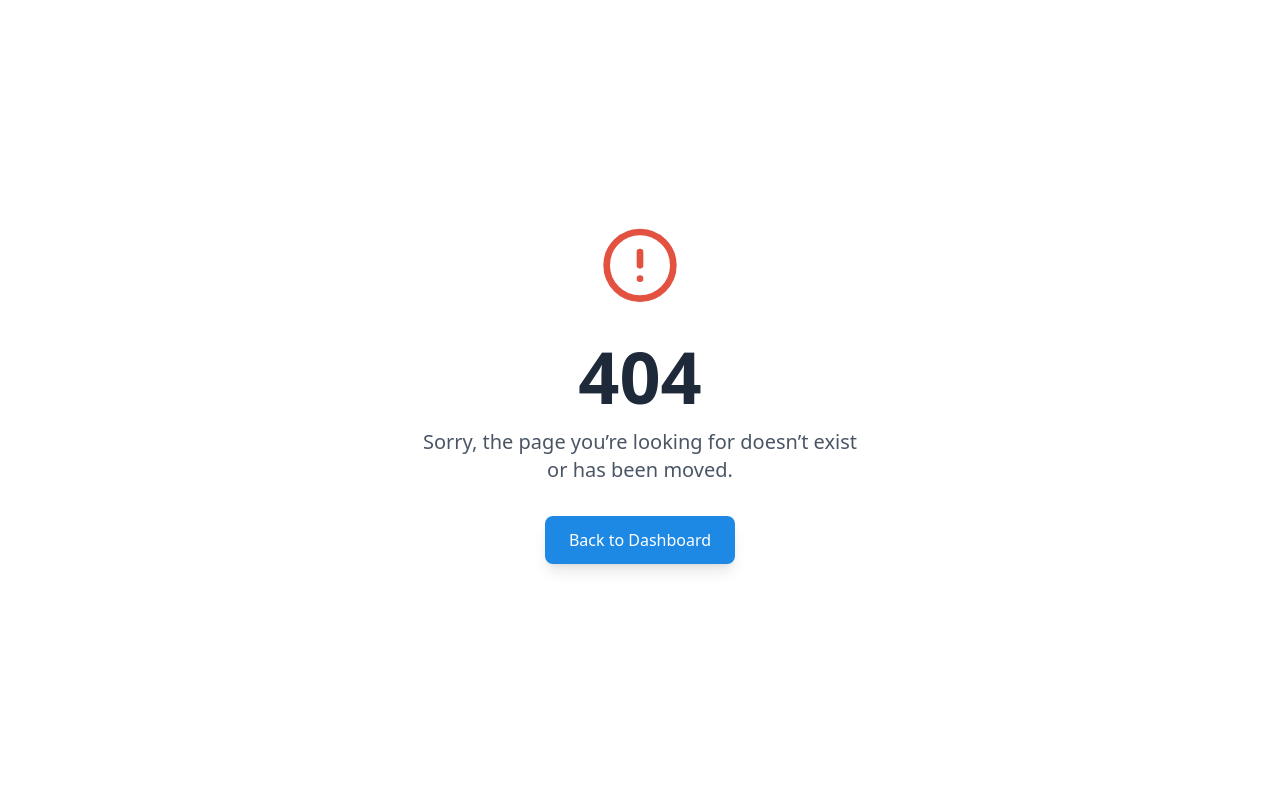
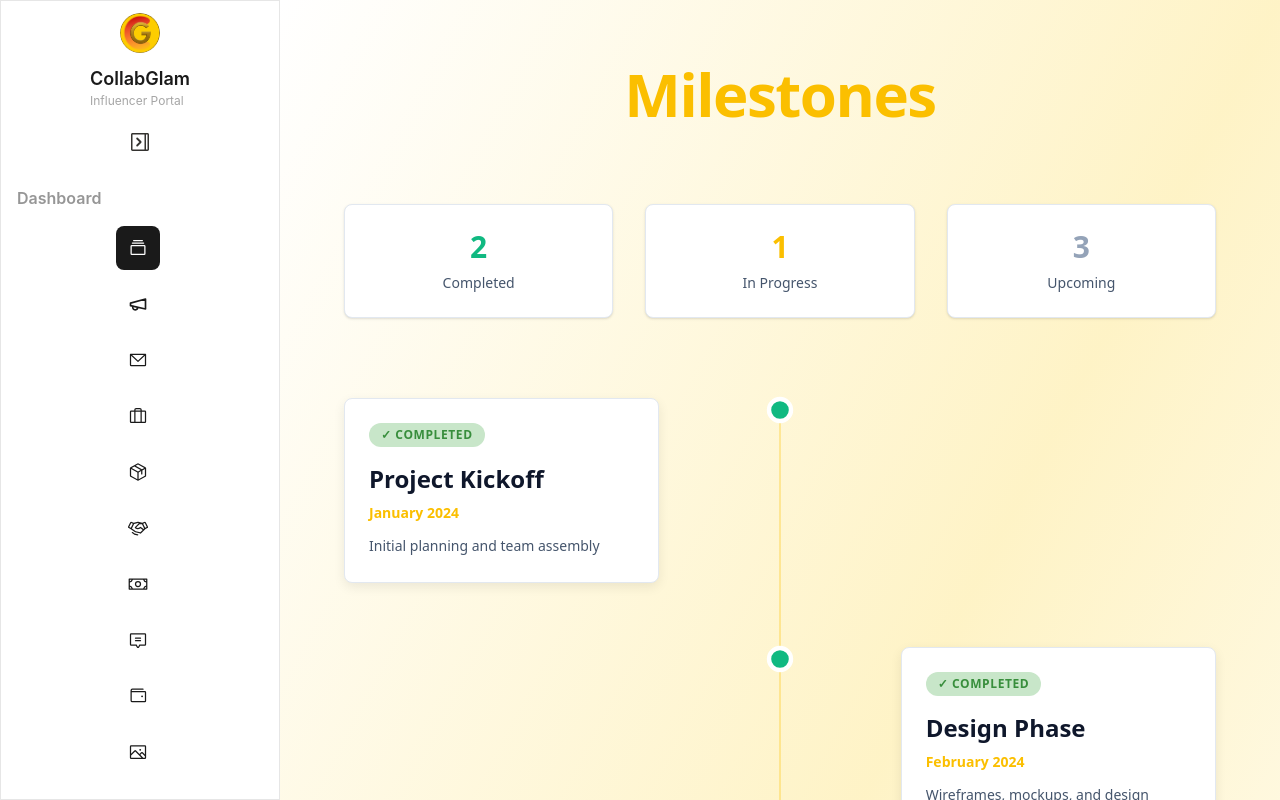
Before and after one commit to Meru-Land-Pvt-Ltd/Collabglam-front-new, a Next.js app: page /influencer/milestones in a window 1280 px wide. Before the commit this address had no page. Built offline with nearby package versions, Linux system fonts and the light colour scheme.

Commit message:
added milestone page

```diff
--- /dev/null
+++ b/src/app/influencer/(protected)/milestones/page.tsx
@@ -0,0 +1,177 @@
+"use client"
+import React, { useState } from 'react';
+import { CheckCircle2 } from 'lucide-react';
+
+export default function MilestoneTimeline() {
+  const [activeIndex, setActiveIndex] = useState(null);
+
+  const milestones = [
+    {
+      title: "Project Kickoff",
+      date: "January 2024",
+      description: "Initial planning and team assembly",
+      status: "completed"
+    },
+    {
+      title: "Design Phase",
+      date: "February 2024",
+      description: "Wireframes, mockups, and design system",
+      status: "completed"
+    },
+    {
+      title: "Development Sprint 1",
+      date: "March 2024",
+      description: "Core infrastructure and backend setup",
+      status: "in-progress"
+    },
+    {
+      title: "Feature Development",
+      date: "April - May 2024",
+      description: "Building key features and integrations",
+      status: "upcoming"
+    },
+    {
+      title: "Testing & QA",
+      date: "June 2024",
+      description: "Comprehensive testing and bug fixes",
+      status: "upcoming"
+    },
+    {
+      title: "Launch",
+      date: "July 2024",
+      description: "Public release and deployment",
+      status: "upcoming"
+    }
+  ];
+
+  return (
+    <div className="min-h-screen bg-gradient-to-br from-white via-amber-100 to-white p-8 md:p-16">
+      {/* Header */}
+      <div className="max-w-5xl mx-auto mb-20">
+        <div className="text-center mb-8">
+          <h1 className="text-5xl md:text-6xl font-bold text-slate-900 mb-4 tracking-tight">
+            <span style={{ color: '#FBBF00' }}>Milestones</span>
+          </h1>
+        </div>
+      </div>
+
+      {/* Stats at the top */}
+      <div className="max-w-4xl mx-auto mb-20 grid grid-cols-3 gap-4 md:gap-8">
+        {[
+          { label: 'Completed', value: '2', color: '#10b981' },
+          { label: 'In Progress', value: '1', color: '#FBBF00' },
+          { label: 'Upcoming', value: '3', color: '#94a3b8' }
+        ].map((stat, i) => (
+          <div key={i} className="text-center p-6 rounded-lg bg-white border border-slate-200 shadow-sm">
+            <div
+              className="text-3xl font-bold mb-2"
+              style={{ color: stat.color }}
+            >
+              {stat.value}
+            </div>
+            <div className="text-slate-600 text-sm">{stat.label}</div>
+          </div>
+        ))}
+      </div>
+
+      {/* Timeline Container */}
+      <div className="max-w-4xl mx-auto">
+        <div className="relative">
+          {/* Vertical line */}
+          <div
+            className="absolute left-0 md:left-1/2 top-0 bottom-0 w-1 md:w-0.5 transform md:-translate-x-1/2"
+            style={{ backgroundColor: '#FBBF00', opacity: 0.3 }}
+          />
+
+          {/* Timeline items */}
+          <div className="space-y-12 md:space-y-16">
+            {milestones.map((milestone, index) => (
+              <div
+                key={index}
+                className={`relative group cursor-pointer transition-all duration-300 ${
+                  index % 2 === 0 ? 'md:pr-1/2' : 'md:ml-1/2'
+                }`}
+                onMouseEnter={() => setActiveIndex(index)}
+                onMouseLeave={() => setActiveIndex(null)}
+              >
+                {/* Connector dot */}
+                <div className="absolute left-0 md:left-1/2 top-0 transform -translate-x-1/2 z-10">
+                  <div
+                    className={`w-6 h-6 rounded-full border-4 border-white transition-all duration-300 transform ${
+                      milestone.status === 'completed'
+                        ? 'bg-green-500 scale-110'
+                        : milestone.status === 'in-progress'
+                        ? 'scale-110'
+                        : ''
+                    }`}
+                    style={{
+                      backgroundColor: milestone.status === 'completed' ? '#10b981' :
+                                     milestone.status === 'in-progress' ? '#FBBF00' : '#cbd5e1',
+                      boxShadow: activeIndex === index ? `0 0 20px ${milestone.status === 'completed' ? '#10b981' : milestone.status === 'in-progress' ? '#FBBF00' : '#cbd5e1'}` : 'none'
+                    }}
+                  />
+                </div>
+
+                {/* Content card */}
+                <div className={`ml-12 md:ml-0 ${index % 2 === 0 ? 'md:mr-auto md:w-5/12 md:pr-12' : 'md:ml-auto md:w-5/12 md:pl-12'}`}>
+                  <div
+                    className="relative p-6 rounded-lg border border-slate-200 transition-all duration-300 transform shadow-sm hover:shadow-lg"
+                    style={{
+                      backgroundColor: '#ffffff',
+                      borderColor: activeIndex === index ? '#FBBF00' : 'rgb(226, 232, 240)',
+                      transform: activeIndex === index ? 'scale(1.05) translateY(-4px)' : 'scale(1) translateY(0)',
+                      boxShadow: activeIndex === index ? `0 20px 40px rgba(251, 191, 0, 0.2)` : '0 4px 12px rgba(0, 0, 0, 0.08)'
+                    }}
+                  >
+                    {/* Status badge */}
+                    <div className="flex items-center gap-3 mb-4">
+                      <span
+                        className={`px-3 py-1 rounded-full text-xs font-semibold uppercase tracking-wider transition-colors ${
+                          milestone.status === 'completed'
+                            ? 'bg-green-100 text-green-700'
+                            : milestone.status === 'in-progress'
+                            ? 'text-white'
+                            : 'bg-slate-100 text-slate-600'
+                        }`}
+                        style={milestone.status === 'in-progress' ? { backgroundColor: '#FBBF00/25', color: '#B8860B' } : {}}
+                      >
+                        {milestone.status === 'completed' && '✓ Completed'}
+                        {milestone.status === 'in-progress' && '● In Progress'}
+                        {milestone.status === 'upcoming' && 'Upcoming'}
+                      </span>
+                    </div>
+
+                    {/* Title and date */}
+                    <h3 className="text-2xl font-bold text-slate-900 mb-2">
+                      {milestone.title}
+                    </h3>
+                    <p
+                      className="text-sm font-semibold mb-3 transition-colors"
+                      style={{ color: '#FBBF00' }}
+                    >
+                      {milestone.date}
+                    </p>
+
+                    {/* Description */}
+                    <p className="text-slate-600 text-sm leading-relaxed">
+                      {milestone.description}
+                    </p>
+
+                    {/* Hover accent line */}
+                    <div
+                      className="absolute bottom-0 left-0 h-1 rounded-full transition-all duration-300"
+                      style={{
+                        backgroundColor: '#FBBF00',
+                        width: activeIndex === index ? '100%' : '0%'
+                      }}
+                    />
+                  </div>
+                </div>
+              </div>
+            ))}
+          </div>
+        </div>
+      </div>
+    </div>
+  );
+}
```
